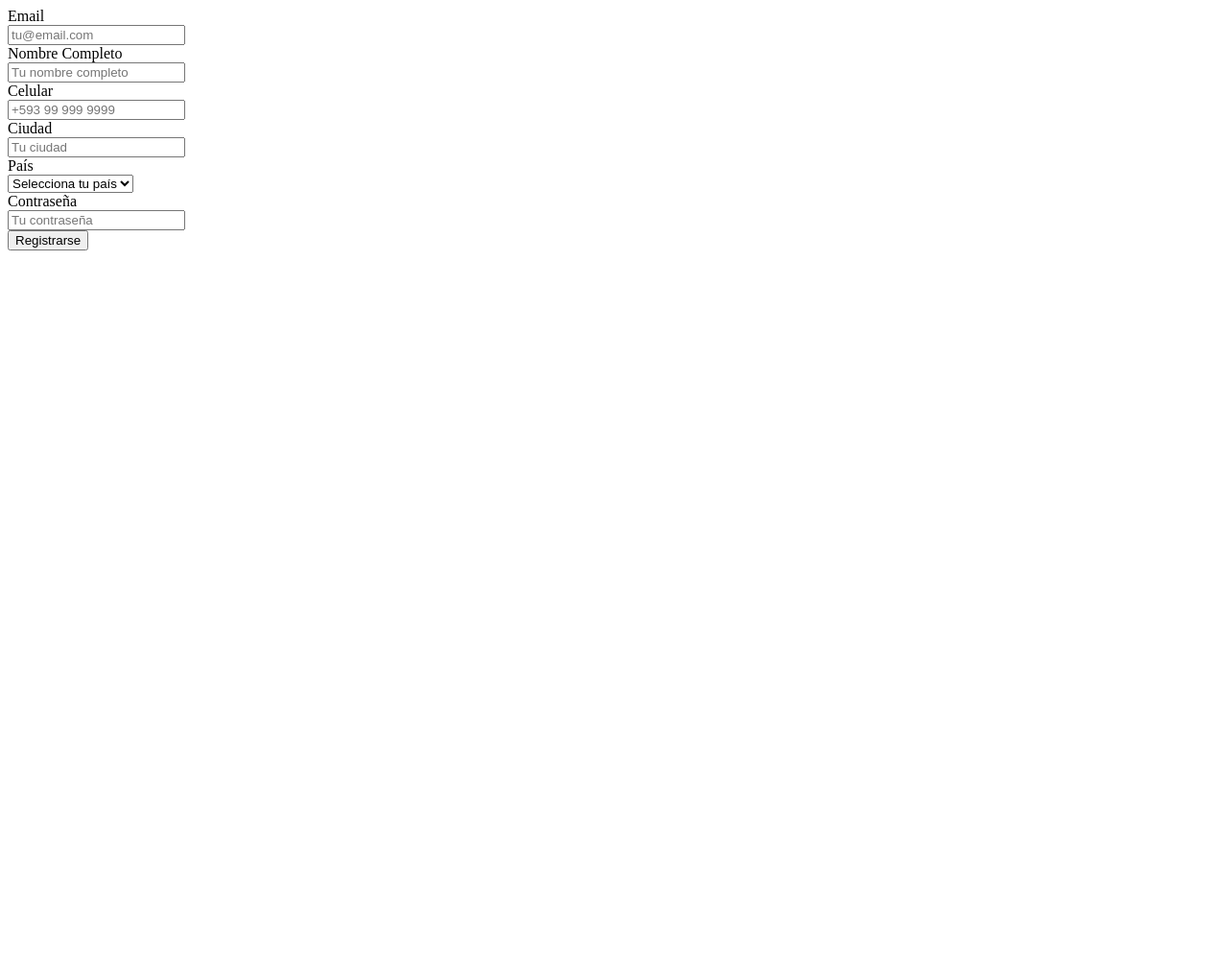
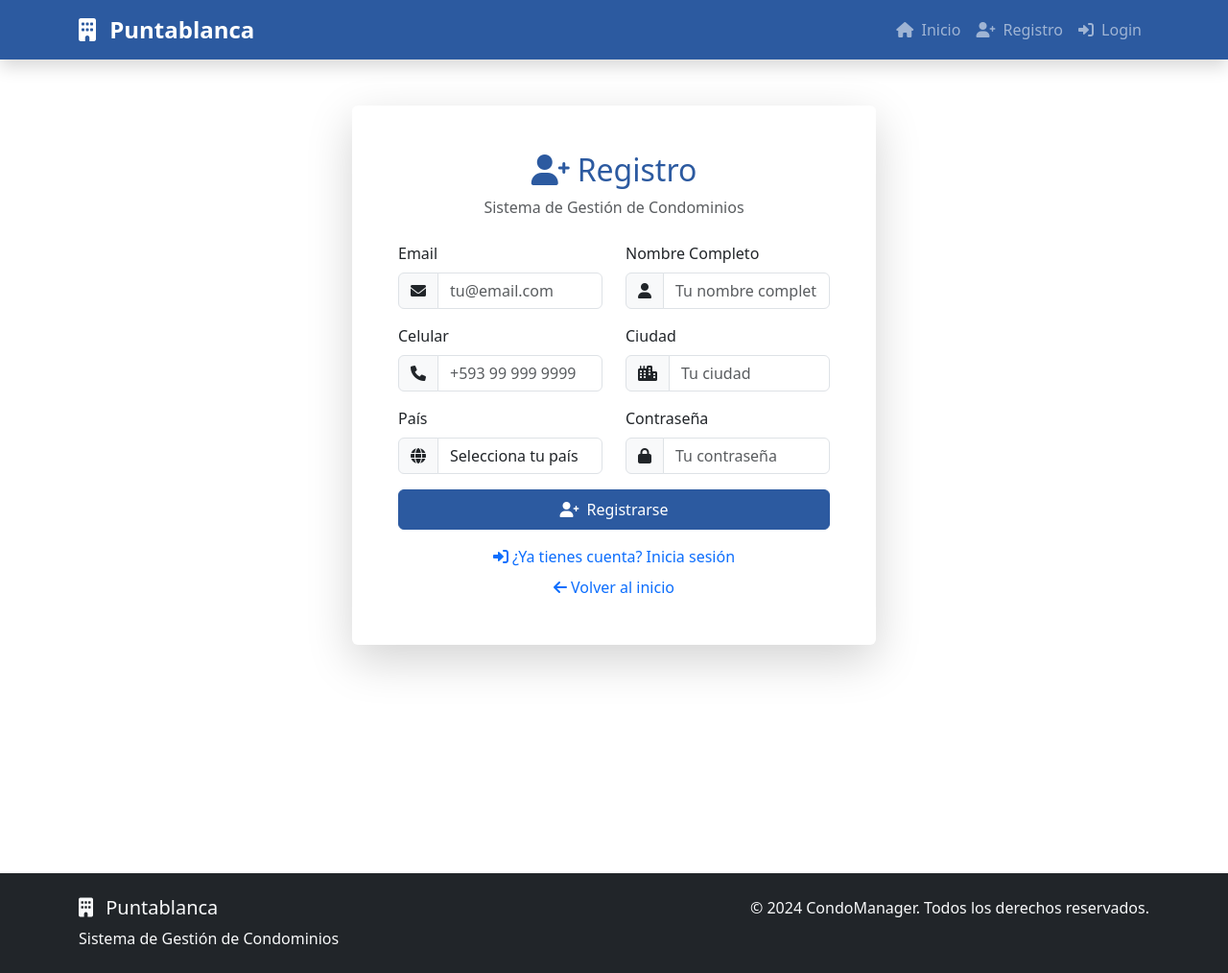
Before and after one commit to ginaproanio/condomanager, a Flask app: page /registro in a window 1280 px wide. Shown: the whole page at 96% size. Before the commit the page ends 261 px from the top, so only its background shows below. Run offline with Flask 3, Linux system fonts and the light colour scheme; data comes from the database, SQL or seed files in the repository; parts of the project's set-up code (start-up, migrations or seed data) failed here and were passed over.

Commit message:
fix registro.html

```diff
--- a/app/templates/auth/registro.html
+++ b/app/templates/auth/registro.html
@@ -1,4 +1,39 @@
+{% extends "base.html" %}
+
+{% block title %}Registro - CondoManager{% endblock %}
+
+{% block content %}
+<div class="container py-5">
+    <div class="row justify-content-center">
+        <div class="col-md-8 col-lg-6">
+            <div class="card border-0 shadow-lg">
+                <div class="card-body p-5">
+                    <div class="text-center mb-4">
+                        <h2 class="card-title text-primary">
+                            <i class="fas fa-user-plus me-2"></i>Registro
+                        </h2>
+                        <p class="text-muted">Sistema de Gestión de Condominios</p>
+                    </div>
+
+                    <!-- Mensajes -->
+                    {% if mensaje %}
+                    <div class="alert alert-success alert-dismissible fade show" role="alert">
+                        <i class="fas fa-check-circle me-2"></i>{{ mensaje }}
+                        <button type="button" class="btn-close" data-bs-dismiss="alert"></button>
+                    </div>
+                    {% endif %}
+
+                    {% if error %}
+                    <div class="alert alert-danger alert-dismissible fade show" role="alert">
+                        <i class="fas fa-exclamation-triangle me-2"></i>{{ error }}
+                        <button type="button" class="btn-close" data-bs-dismiss="alert"></button>
+                    </div>
+                    {% endif %}
+
                     <form method="post">
+                        <!-- Fila 1: Email y Nombre -->
+                        <div class="row">
+                            <div class="col-md-6">
                                 <div class="mb-3">
                                     <label for="email" class="form-label">Email</label>
                                     <div class="input-group">
@@ -7,7 +42,8 @@
                                                placeholder="tu@email.com" required>
                                     </div>
                                 </div>
-
+                            </div>
+                            <div class="col-md-6">
                                 <div class="mb-3">
                                     <label for="name" class="form-label">Nombre Completo</label>
                                     <div class="input-group">
@@ -16,8 +52,12 @@
                                                placeholder="Tu nombre completo" required>
                                     </div>
                                 </div>
+                            </div>
+                        </div>
 
-    <!-- ✅ NUEVOS CAMPOS AGREGADOS -->
+                        <!-- Fila 2: Celular y Ciudad -->
+                        <div class="row">
+                            <div class="col-md-6">
                                 <div class="mb-3">
                                     <label for="phone" class="form-label">Celular</label>
                                     <div class="input-group">
@@ -26,7 +66,8 @@
                                                placeholder="+593 99 999 9999" required>
                                     </div>
                                 </div>
-
+                            </div>
+                            <div class="col-md-6">
                                 <div class="mb-3">
                                     <label for="city" class="form-label">Ciudad</label>
                                     <div class="input-group">
@@ -35,7 +76,12 @@
                                                placeholder="Tu ciudad" required>
                                     </div>
                                 </div>
+                            </div>
+                        </div>
 
+                        <!-- Fila 3: País y Contraseña -->
+                        <div class="row">
+                            <div class="col-md-6">
                                 <div class="mb-3">
                                     <label for="country" class="form-label">País</label>
                                     <div class="input-group">
@@ -53,9 +99,9 @@
                                         </select>
                                     </div>
                                 </div>
-    <!-- ✅ FIN DE NUEVOS CAMPOS -->
-
-    <div class="mb-4">
+                            </div>
+                            <div class="col-md-6">
+                                <div class="mb-3">
                                     <label for="password" class="form-label">Contraseña</label>
                                     <div class="input-group">
                                         <span class="input-group-text"><i class="fas fa-lock"></i></span>
@@ -63,8 +109,29 @@
                                                placeholder="Tu contraseña" required>
                                     </div>
                                 </div>
+                            </div>
+                        </div>
 
                         <button type="submit" class="btn btn-primary w-100 py-2 mb-3">
                             <i class="fas fa-user-plus me-2"></i>Registrarse
                         </button>
                     </form>
+
+                    <div class="text-center">
+                        <p class="mb-2">
+                            <a href="/login" class="text-decoration-none">
+                                <i class="fas fa-sign-in-alt me-1"></i>¿Ya tienes cuenta? Inicia sesión
+                            </a>
+                        </p>
+                        <p class="mb-0">
+                            <a href="/" class="text-decoration-none">
+                                <i class="fas fa-arrow-left me-1"></i>Volver al inicio
+                            </a>
+                        </p>
+                    </div>
+                </div>
+            </div>
+        </div>
+    </div>
+</div>
+{% endblock %}
```
Lines whose indentation alone changed are shown as unchanged.
